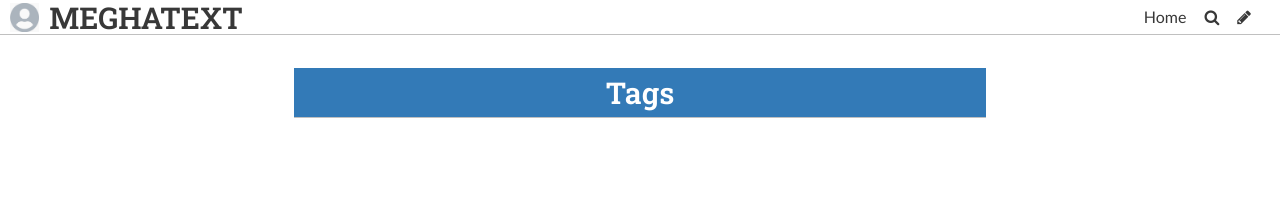
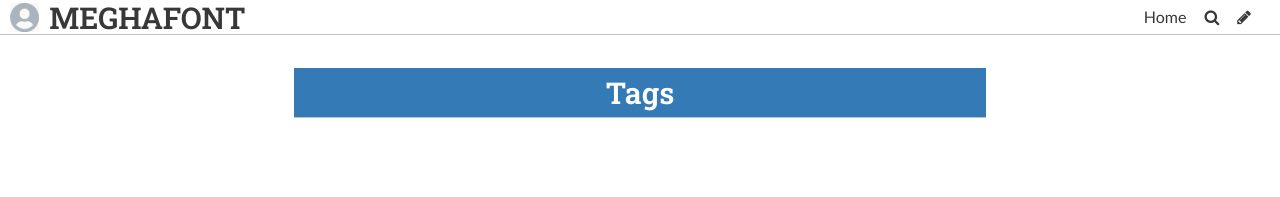
Before and after one commit to meghantole/tarm, a Jekyll site: the page built from pages/tags.md, in a window 1280 px wide. Shown: the top 197 px of the page. Built offline with Jekyll 4.4.1, drawn with Linux system fonts in a browser that asks for light colours; some web fonts are replaced.

Commit message:
Update Settings “general”

```diff
--- a/_data/settings.yml
+++ b/_data/settings.yml
@@ -1,4 +1,4 @@
-title: MEGHATEXT
+title: MEGHAFONT
 description: Website about typography
 footer_text: Copyright 2021 Meghan Tole
 header_feature_image: ../uploads/sincerely-media-wnmonqihpwq-unsplash.jpg
```
